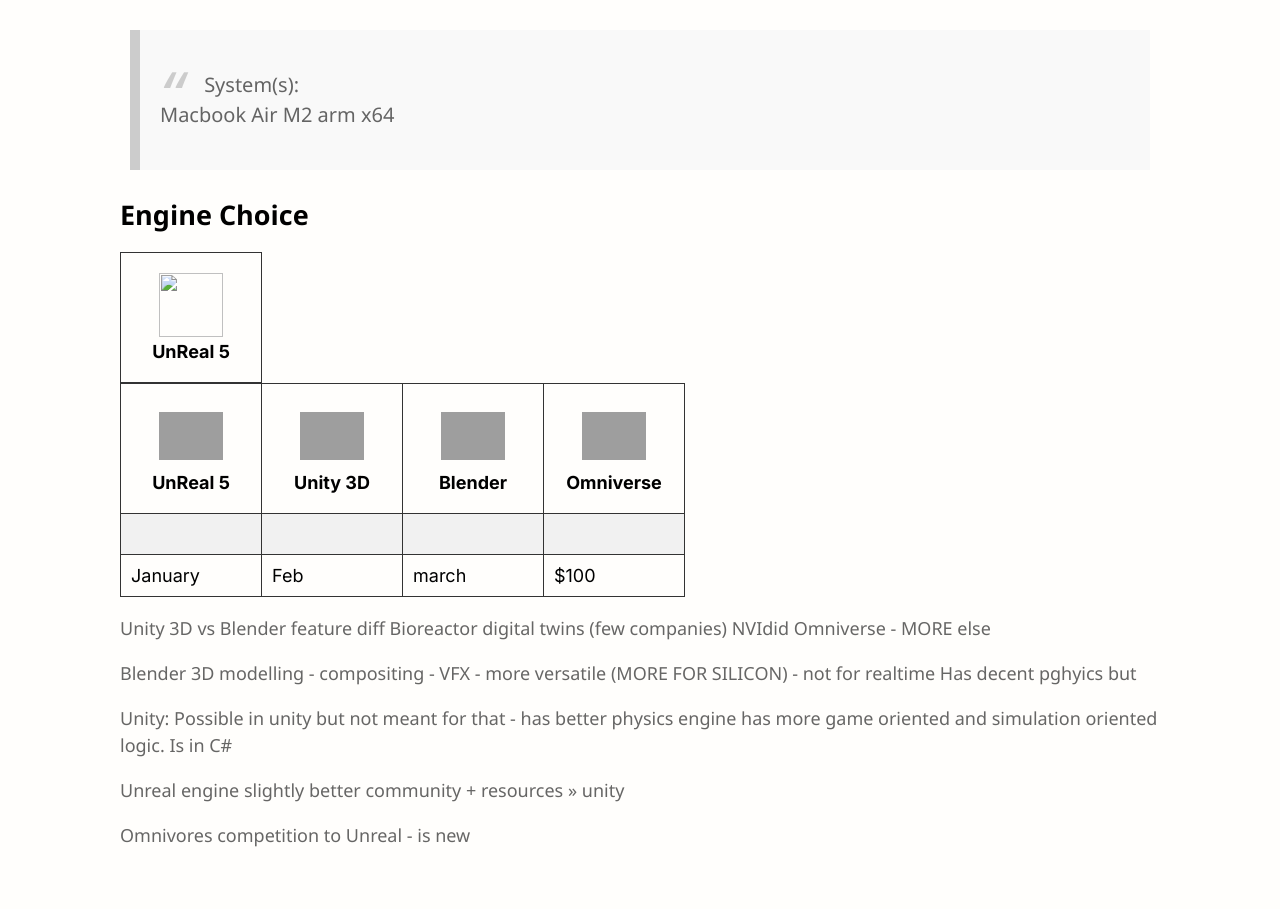
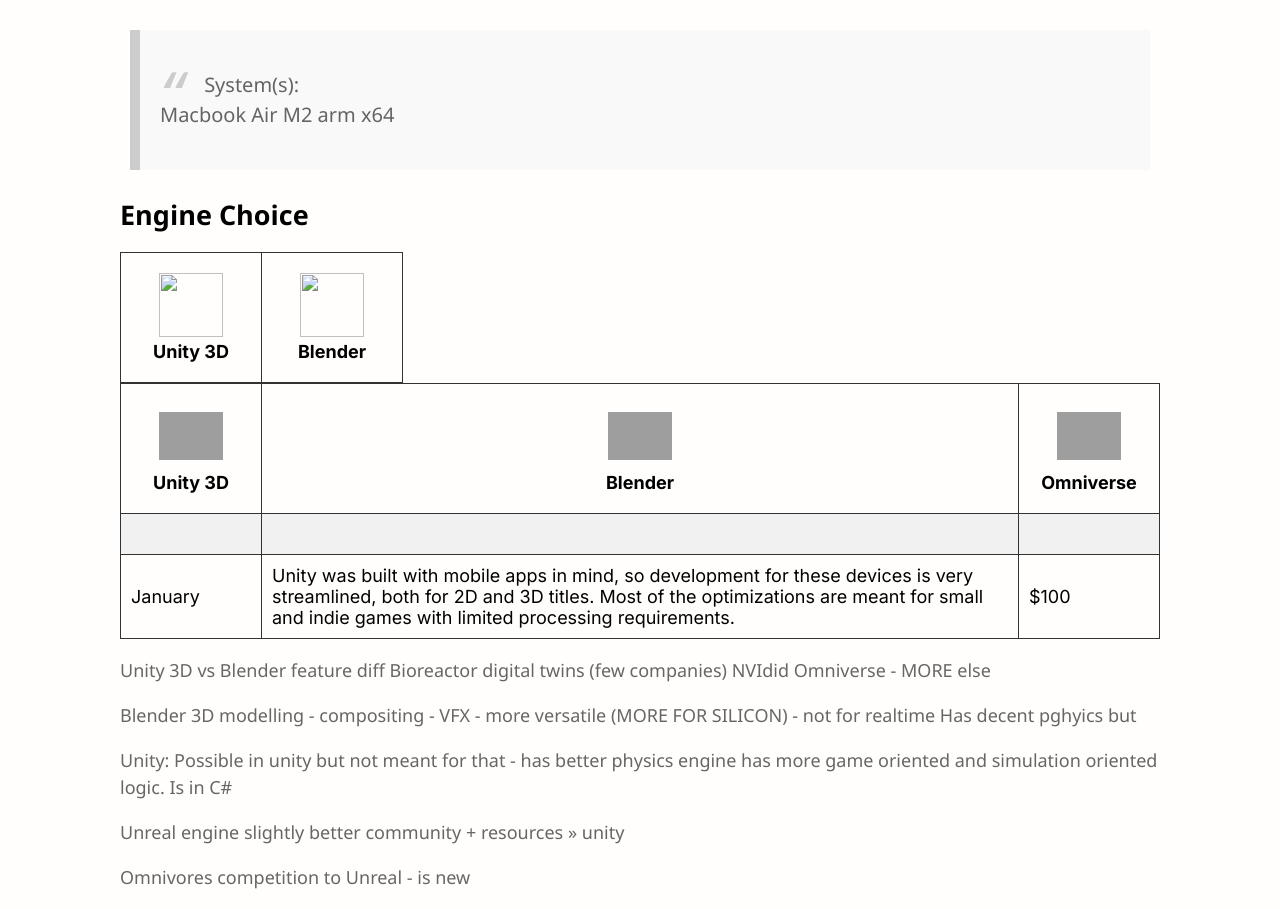
Before and after one commit to plutoniumm/Wavelabs, a Jekyll site: the page built from docs/010-BioReactorSim.md, in a window 1280 px wide. Built offline with Jekyll 4.4.1, drawn with Linux system fonts in a browser that asks for light colours; grey boxes are pictures that could not be loaded.

Commit message:
Remove Unreal

```diff
--- a/docs/010-BioReactorSim.md
+++ b/docs/010-BioReactorSim.md
@@ -1,8 +1,10 @@
 ---
 layout: default
 choices:
-    - engine: UnReal 5
-      icon: https://cdn.iconscout.com/icon/free/png-256/unreal-engine-2749375-2284765.png
+    - engine: Unity 3D
+      icon: https://cdn4.iconfinder.com/data/icons/logos-brands-5/24/unity-512.png
+    - engine: Blender
+      icon: https://upload.wikimedia.org/wikipedia/commons/thumb/0/0c/Blender_logo_no_text.svg/293px-Blender_logo_no_text.svg.png
 ---
 
 <style>
@@ -37,10 +39,6 @@
 <table>
   <tr>
     <th>
-    <img src="https://cdn.iconscout.com/icon/free/png-256/unreal-engine-2749375-2284765.png"/> <br/>
-    UnReal 5
-    </th>
-    <th>
     <img src="https://cdn4.iconfinder.com/data/icons/logos-brands-5/24/unity-512.png"/> <br/>
     Unity 3D
     </th>
@@ -57,12 +55,13 @@
   <th></th>
   <th></th>
   <th></th>
-  <th></th>
   </tr>
   <tr>
     <td>January</td>
-    <td>Feb</td>
-    <td>march</td>
+    <td>
+    <!-- Unity: -->
+    Unity was built with mobile apps in mind, so development for these devices is very streamlined, both for 2D and 3D titles. Most of the optimizations are meant for small and indie games with limited processing requirements.
+    </td>
     <td>$100</td>
   </tr>
 </table>
--- a/index.html
+++ b/index.html
@@ -43,7 +43,7 @@
 
     <h1 style="text-align:center;"><a href="https://github.com/plutoniumm/Wavelabs" style="color: #000">Wavelabs</a>
     </h1>
-    <p>{% last_modified_at %}</p>
+    <p>{{ page.last_modified_at }}</p>
     <ul>
         <li>📑 Documents</li>
         <ul>
```
